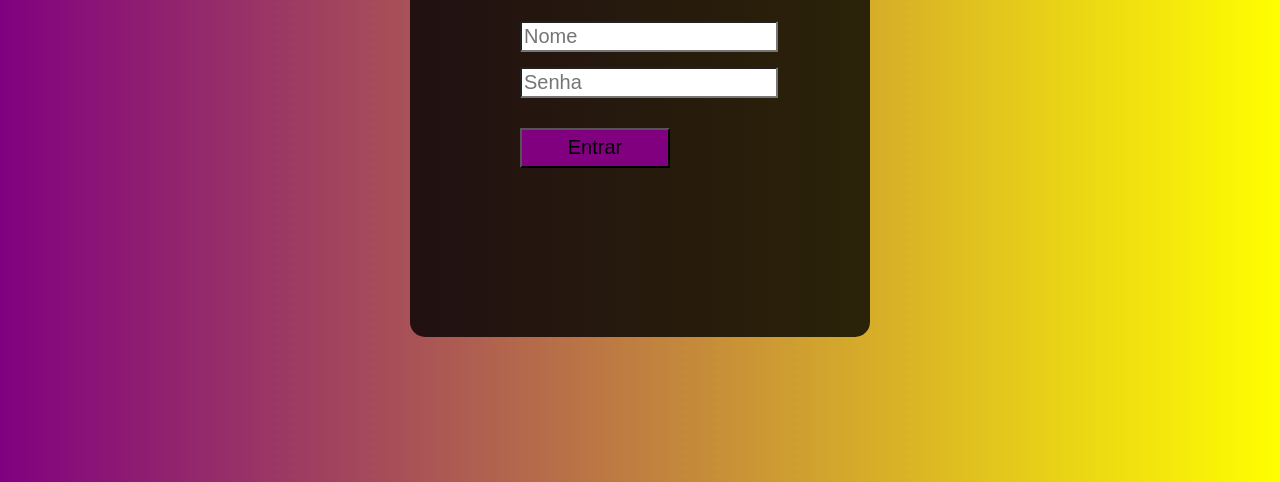
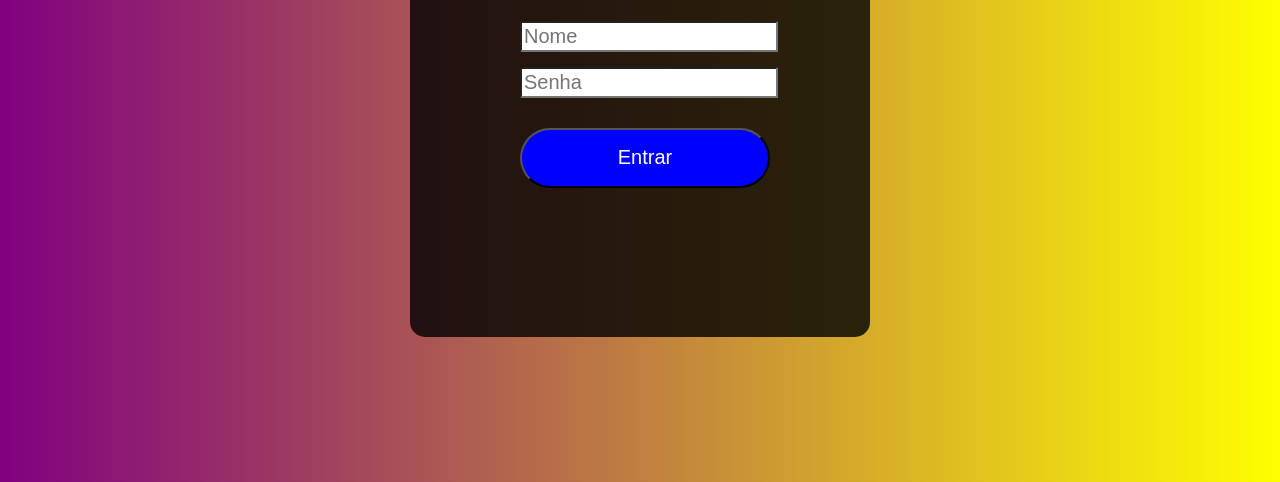
Before and after one commit to vitormendes09/SistemaDeCadastro, a plain HTML site: page index.html in a window 1280 px wide. Shown: the part 318-800 px from the top of the page. Drawn offline with Linux system fonts and the light colour scheme.

Commit message:
Sugestões
Arrumando detalhes e melhorias

```diff
--- a/style.css
+++ b/style.css
@@ -57,10 +57,15 @@ body{
 
     margin-top: 10%;
 
-    width: 150px;
-    height: 40px;
+    width: 250px;
+    height: 60px;
 
-    background-color: purple;
+    background-color: blue;
+    font-size: 20px;
+
+    color: #fff;
+
+    border-radius: 30px;
     font-size: 20px;
 }
 
@@ -68,6 +73,7 @@ body{
     background-color: rgba(0, 0, 0, 0.8);
 
     color: #fff;
-    width: 160px;
-    height: 50px;
+    width: 260px;
+    height: 70px;
+    font-size: 30px;
 }
```
Also changed, not shown: 1 other file.
